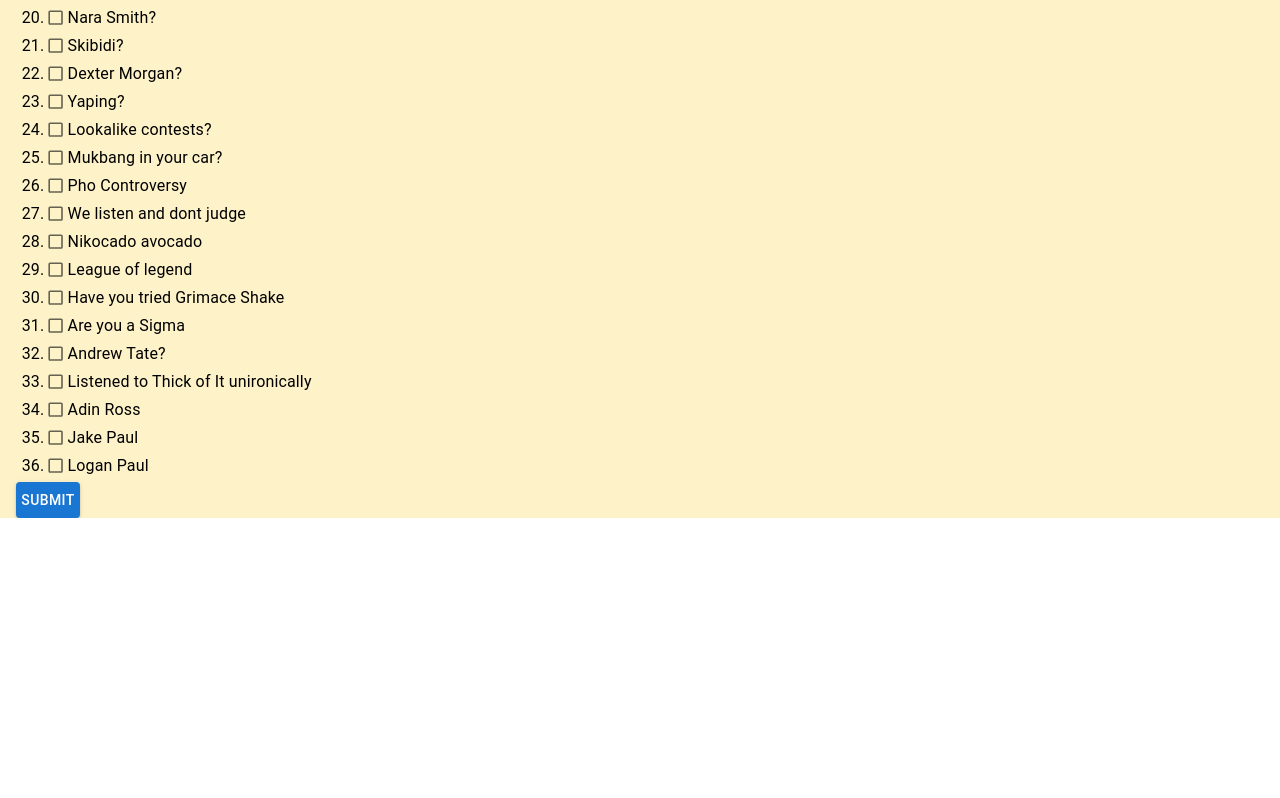
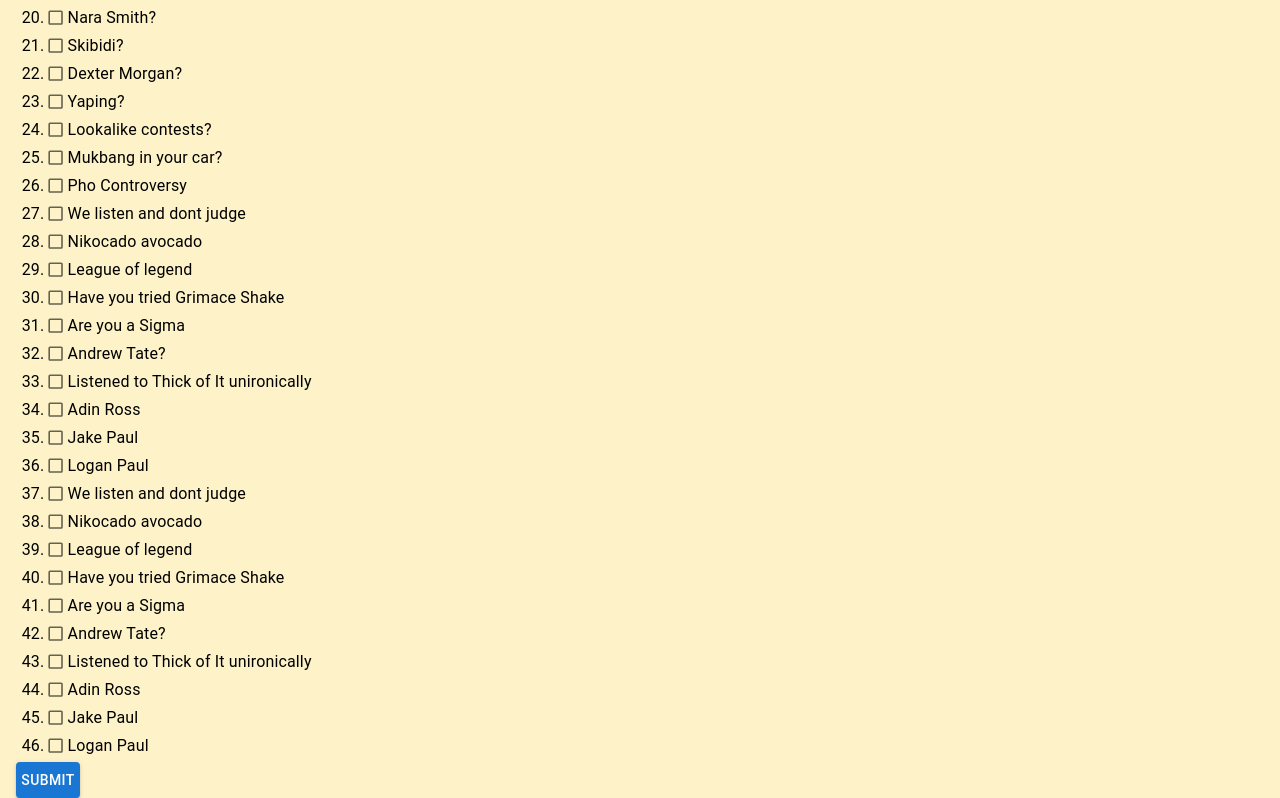
Before and after one commit to THL-Leo/brnrot.ai, a React (Vite) app in the folder frontend/: page / in a window 1280 px wide. Shown: the part 684-1482 px from the top of the page. Before the commit the page ends 1202 px from the top, so only its background shows below. Built offline with nearby package versions, Linux system fonts and the light colour scheme; no server answers.

Commit message:
result now displays on the page

```diff
--- a/frontend/src/DegenPurityTest.jsx
+++ b/frontend/src/DegenPurityTest.jsx
@@ -39,6 +39,16 @@
     "Adin Ross",
     "Jake Paul",
     "Logan Paul",
+    "We listen and dont judge",
+    "Nikocado avocado",
+    "League of legend",
+    "Have you tried Grimace Shake",
+    "Are you a Sigma",
+    "Andrew Tate?",
+    "Listened to Thick of It unironically",
+    "Adin Ross",
+    "Jake Paul",
+    "Logan Paul"
 ];
 
 const DegenPurityTest = () => {
@@ -61,27 +71,25 @@
     //   }
     // }
     console.log('use api', import.meta.env.VITE_USE_PRODUCTION_API)
-    const handleSubmit = (arr) => {
-        fetch(`${import.meta.env.VITE_BACKEND_URL || ''}/api/roast`, {
+    const handleSubmit = async (arr) => {
+        try {
+            const response = await fetch(`${import.meta.env.VITE_BACKEND_URL || ''}/api/roast`, {
                 method: "POST",
                 body: JSON.stringify({ questions: arr }),
                 headers: {
                     "Content-type": "application/json",
                 },
-        })
-            .then((response) => {
-                //TODO: If code is 504 then its OPENAI too slow
+            });
             if (!response.ok) {
                 throw new Error(`HTTP error! Status: ${response.status}`);
             }
-                return response.text();
-            })
-            .then((data) => {
+            const data = await response.text();
             console.log(`received: ${data}`);
-            })
-            .catch((error) => {
+            setRoast(data);
+            setSubmitted(true);
+        } catch (error) {
             console.error("Error fetching API:", error);
-            });
+        }
     };
     let markedTrue = new Set();
 
@@ -92,7 +100,7 @@
                 backgroundSize: "contain",
                 backgroundRepeat: "no-repeat",
                 color: "#000",
-                height: "max-content",
+                minHeight: "100vh", // Change to cover full viewport height and beyond
                 width: "100vw",
                 fontFamily: "'Comic Sans', monospace", // More retro looking font
                 boxSizing: "border-box",
@@ -166,8 +174,8 @@
                                     width: "3rem",
                                 }}
                                 variant="contained"
-                                onClick={() => {
-                                    handleSubmit(Array.from(markedTrue));
+                                onClick={async () => {
+                                    await handleSubmit(Array.from(markedTrue));
                                 }}
                             >
                                 Submit
```
Lines whose indentation alone changed are shown as unchanged.
